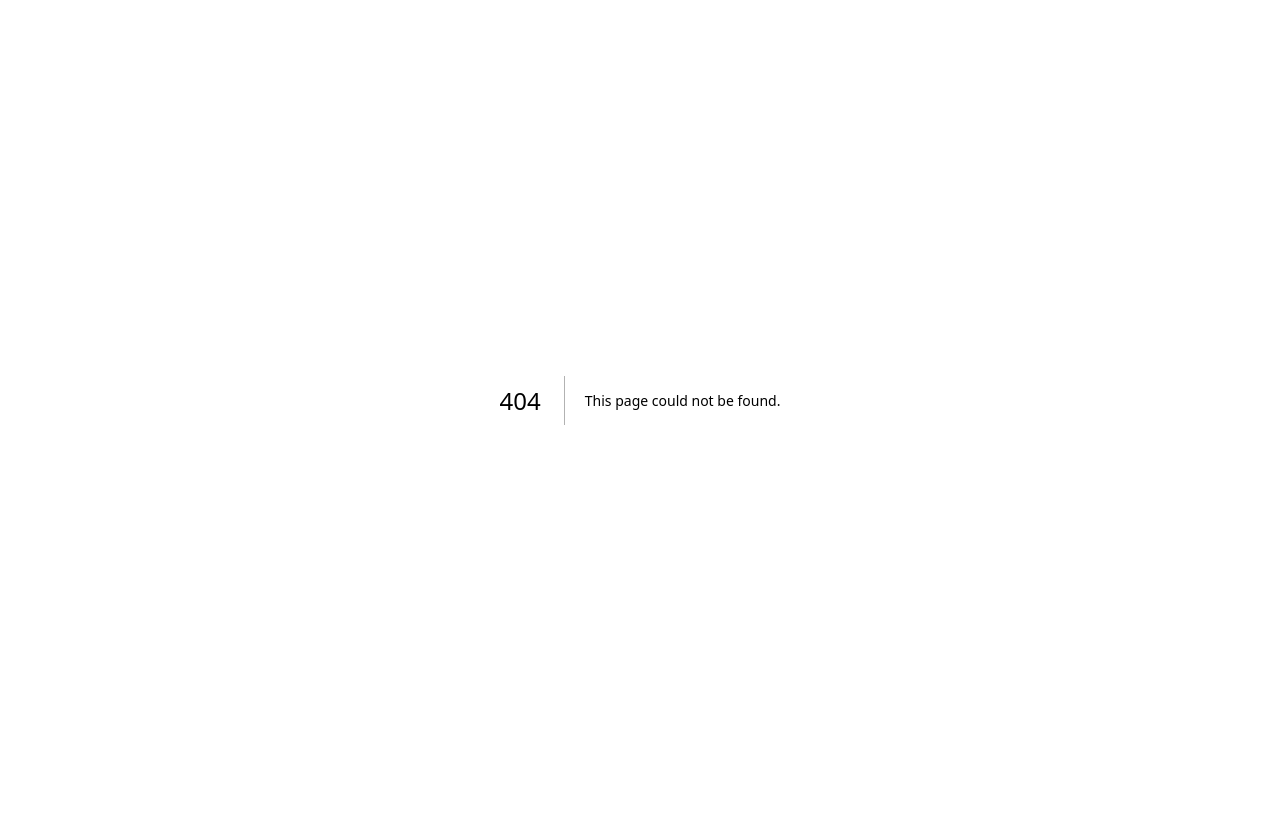
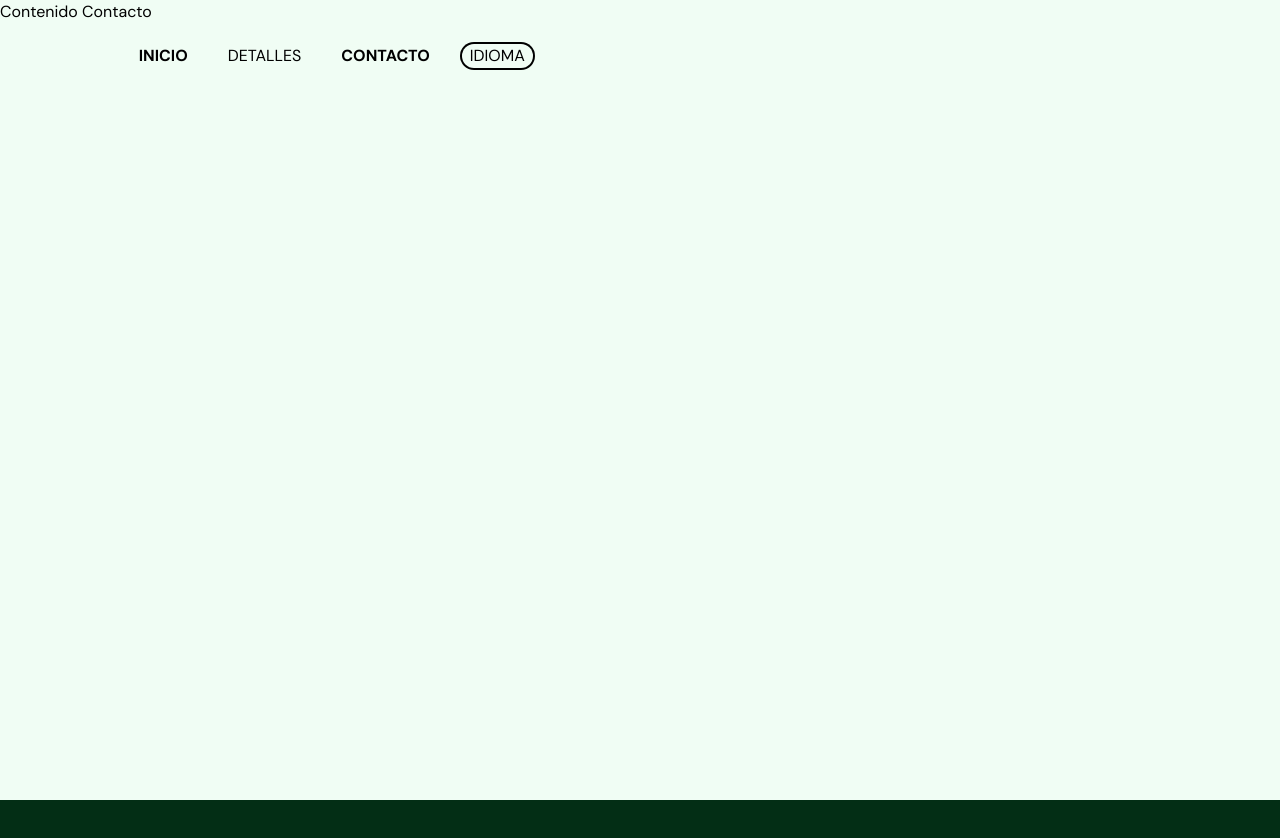
Before and after one commit to JaumeEsquerdo/costera-n1, a Next.js app in the folder costera-n1/: page /1/contacto in a window 1280 px wide. Before the commit this address had no page. Shown: the top 838 px of the page. Before the commit the page ends 800 px from the top, so only its background shows below. Built offline with nearby package versions, Linux system fonts and the light colour scheme.

Commit message:
instalar gestión de traducciones next-i18n-router y añadir middleware de uso

```diff
--- a/costera-n1/app/Contacto/page.jsx
+++ b/costera-n1/app/[locale]/contacto/page.jsx
@@ -1,5 +1,5 @@
-import { Footer } from "../components/Footer";
-import { Header } from "../components/Header";
+import { Footer } from "../../components/Footer";
+import { Header } from "../../components/Header";
 
 export default function Contacto() {
   return (
--- a/costera-n1/app/Detalles/page.jsx
+++ b/costera-n1/app/[locale]/detalles/page.jsx
@@ -1,5 +1,5 @@
-import { Header } from "../components/Header";
-import { Footer } from "../components/Footer";
+import { Header } from "../../components/Header";
+import { Footer } from "../../components/Footer";
 
 export default function Detalles() {
   return (
--- a/costera-n1/app/layout.js
+++ b/costera-n1/app/[locale]/layout.js
@@ -1,5 +1,5 @@
 import { DM_Sans, Archivo_Black } from "next/font/google";
-import "./globals.css";
+import "../globals.css";
 // import SmoothScroll from "../app/components/SmoothScroll.jsx";
 
 const archivoBlack = Archivo_Black({
@@ -18,10 +18,11 @@ export const metadata = {
   description: "Generated by create next app",
 };
 
-export default function RootLayout({ children }) {
+export default async function RootLayout({ children, params }) {
+  const { locale } = await params;
   return (
     <html
-      lang="es"
+      lang={locale}
       className={`${archivoBlack.variable} ${dmSans.variable} h-full antialiased`}
     >
       <body className="min-h-full flex flex-col bg-green-50 font-body">
--- a/costera-n1/app/page.jsx
+++ b/costera-n1/app/[locale]/page.jsx
@@ -7,20 +7,33 @@ import {
 } from "framer-motion";
 import Image from "next/image";
 import { useState, useEffect } from "react";
-import { useWindowSize } from "./hooks/useWindowSize";
-import { PresentationHouse } from "./components/PresentationHouse";
-import { Header } from "./components/Header";
-import { DescriptionHouse } from "./components/DescriptionHouse";
-import { HorizontalScroll } from "./components/HorizontalScroll";
-import { BookingCTA } from "./components/BookingCTA";
-import { Footer } from "./components/Footer";
+import { useWindowSize } from "../hooks/useWindowSize";
+import { PresentationHouse } from "../components/PresentationHouse";
+import { Header } from "../components/Header";
+import { DescriptionHouse } from "../components/DescriptionHouse";
+import { HorizontalScroll } from "../components/HorizontalScroll";
+import { BookingCTA } from "../components/BookingCTA";
+import { Footer } from "../components/Footer";
 import { FontAwesomeIcon } from "@fortawesome/react-fontawesome";
 import { faAngleDown } from "@fortawesome/free-solid-svg-icons";
+import { useParams } from "next/navigation";
+
+import es from "../../locales/es.json";
+import en from "../../locales/en.json";
 
 export default function Home() {
   const windowSize = useWindowSize();
   const { scrollY } = useScroll();
   const [showText, setShowText] = useState(true);
+
+  /** * GESTIÓN DE TRADUCCIONES con next-i18n-router
+   * 1. Obtenemos el idioma actual desde la URL ([locale]).
+   * 2. Seleccionamos el diccionario JSON correspondiente.
+   * 3. La constante 't' contendrá los textos finales.
+   */
+  const params = useParams();
+  const locale = params.locale || "es";
+  const t = locale === "en" ? en : es;
 
   // Escucha los cambios del scroll vertical
   useEffect(() => {
@@ -71,10 +84,10 @@ export default function Home() {
                   className="text-center fixed top-6 lg:top-8 z-10 g-12 max-w-[90%]"
                 >
                   <h1 className="font-title text-5xl lg:text-9xl text-green-950">
-                    COSTERETA n1
+                    {t.Index.title}
                   </h1>
                   <h2 className="text-base lg:text-xl mt-4 [@media(max-height:720px)]:hidden">
-                    Apartamento vacacional en el Casco Antiguo de Villajoyosa
+                    {t.Index.hero.subtitle}
                   </h2>
                 </motion.div>
               )}
--- a/costera-n1/app/components/Header.jsx
+++ b/costera-n1/app/components/Header.jsx
@@ -1,10 +1,11 @@
 "use client";
-import { usePathname } from "next/navigation";
+import { usePathname, useParams } from "next/navigation";
 import { motion, AnimatePresence } from "framer-motion";
 import { NavElement } from "./NavElement";
 
 export const Header = ({ showText }) => {
   const pathname = usePathname();
+  const { locale } = useParams();
 
   const variantsLink = {
     initial: { y: 0 },
@@ -37,12 +38,15 @@ export const Header = ({ showText }) => {
                 >
                   <NavElement
                     href="/"
-                    active={pathname === "/"}
+                    active={pathname.startsWith(`/${locale}`)}
                     className="mt-1"
                   >
                     INICIO
                   </NavElement>
-                  <NavElement href="/" active={pathname === "/"}>
+                  <NavElement
+                    href="/"
+                    active={pathname.startsWith(`/${locale}`)}
+                  >
                     INICIO
                   </NavElement>
                 </motion.div>
@@ -58,14 +62,14 @@ export const Header = ({ showText }) => {
                 >
                   <NavElement
                     href="/detalles"
-                    active={pathname.startsWith("/detalles")}
+                    active={pathname.startsWith(`/${locale}/detalles`)}
                     className="mt-1"
                   >
                     DETALLES
                   </NavElement>
                   <NavElement
                     href="/detalles"
-                    active={pathname.startsWith("/detalles")}
+                    active={pathname.startsWith(`/${locale}/detalles`)}
                   >
                     DETALLES
                   </NavElement>
@@ -81,14 +85,14 @@ export const Header = ({ showText }) => {
                 >
                   <NavElement
                     href="/contacto"
-                    active={pathname.startsWith("/contacto")}
+                    active={pathname.startsWith(`/${locale}/contacto`)}
                     className="mt-1"
                   >
                     CONTACTO
                   </NavElement>
                   <NavElement
                     href="/contacto"
-                    active={pathname.startsWith("/contacto")}
+                    active={pathname.startsWith(`/${locale}/contacto`)}
                   >
                     CONTACTO
                   </NavElement>
--- /dev/null
+++ b/costera-n1/locales/en.json
@@ -0,0 +1,10 @@
+{
+  "Index": {
+    "title": "COSTERETA n1",
+    "hero": {
+      "subtitle": "Vacation apartment in the Old Town of Villajoyosa",
+      "location_info": "Inside the walled enclosure and a stone's throw from the Main Beach",
+      "image_alt": "Image of the house facade"
+    }
+  }
+}
--- /dev/null
+++ b/costera-n1/locales/es.json
@@ -0,0 +1,10 @@
+{
+  "Index": {
+    "title": "COSTERETA n1",
+    "hero": {
+      "subtitle": "Apartamento vacacional en el Casco Antiguo de Villajoyosa",
+      "location_info": "Dentro del recinto amurallado y a un paso de la Playa Centro",
+      "image_alt": "Imagen de la fachada de la casa"
+    }
+  }
+}
--- /dev/null
+++ b/costera-n1/middleware.js
@@ -0,0 +1,27 @@
+/**
+ * CONFIGURACIÓN DE INTERNACIONALIZACIÓN (i18n)
+ * --------------------------------------------
+ * Dependencia: npm install next-i18n-router
+ * * Este Middleware gestiona el enrutamiento por idioma.
+ * Detecta y redirige automáticamente a los usuarios según el prefijo (/es, /en).
+ * * Requisito de estructura:
+ * Todas las rutas deben vivir dentro de 'app/[locale]/'.
+ */
+
+import { i18nRouter } from "next-i18n-router";
+
+const i18nConfig = {
+  locales: ["es", "en"],
+  defaultLocale: "es",
+  prefixDefault: true, // Mantiene el /es siempre visible, ideal para SEO
+};
+
+export function middleware(request) {
+  return i18nRouter(request, i18nConfig);
+}
+
+// El matcher es un FILTRO: le dice al Middleware que solo actúe en las PÁGINAS.
+// Ignora archivos internos de Next.js, imágenes y documentos (evita bucles y errores 404 en las fotos).
+export const config = {
+  matcher: ["/((?!api|_next/static|_next/image|favicon.ico|.*\\..*).*)"],
+};
--- a/costera-n1/package.json
+++ b/costera-n1/package.json
@@ -14,6 +14,7 @@
     "@fortawesome/react-fontawesome": "^3.3.0",
     "framer-motion": "^12.38.0",
     "next": "16.2.1",
+    "next-i18n-router": "^5.5.7",
     "react": "19.2.4",
     "react-dom": "19.2.4"
   },
```
Also changed, not shown: 1 other file (tests, documents, lock files or other folders).
